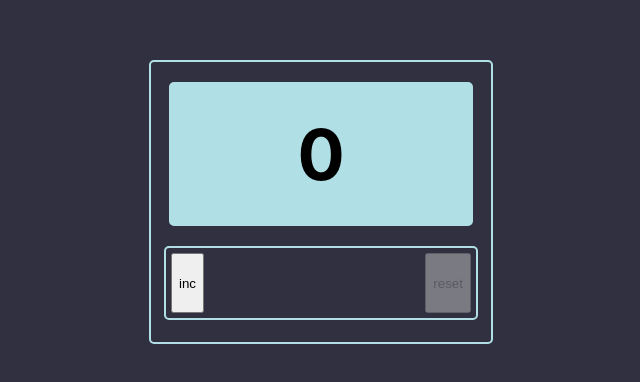
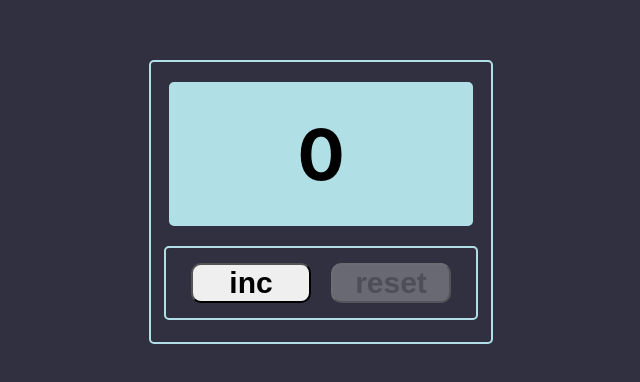
Before and after one commit to makishima44/counter, a React (Create React App) app: page / in a window 1280 px wide. Shown: the part 198-580 px from the top of the page, without its empty margins (319-959 px from the left). Built offline with nearby package versions, Linux system fonts and the light colour scheme.

Commit message:
Дописал стили

```diff
--- a/src/App.css
+++ b/src/App.css
@@ -35,7 +35,9 @@
   height: 60px;
   width: 300px;
   display: flex;
-  justify-content: space-between;
+  align-items: center;
+  justify-content: center;
+  gap: 20px;
   padding: 5px;
   border: 2px powderblue solid;
   border-radius: 5px;
--- /dev/null
+++ b/src/components/Button.module.css
@@ -0,0 +1,8 @@
+.buttonStyle {
+  height: 40px;
+  width: 120px;
+  border-radius: 10px;
+
+  font-size: 30px;
+  font-weight: 700;
+}
--- a/src/components/Button.tsx
+++ b/src/components/Button.tsx
@@ -1,4 +1,5 @@
 import React from "react";
+import s from "./Button.module.css";
 
 type ButtonPropsType = {
   name: string;
@@ -8,7 +9,7 @@ type ButtonPropsType = {
 
 export const Button = ({ name, disabled, onClick }: ButtonPropsType) => {
   return (
-    <button disabled={disabled} onClick={onClick}>
+    <button disabled={disabled} onClick={onClick} className={s.buttonStyle}>
       {name}
     </button>
   );
```
